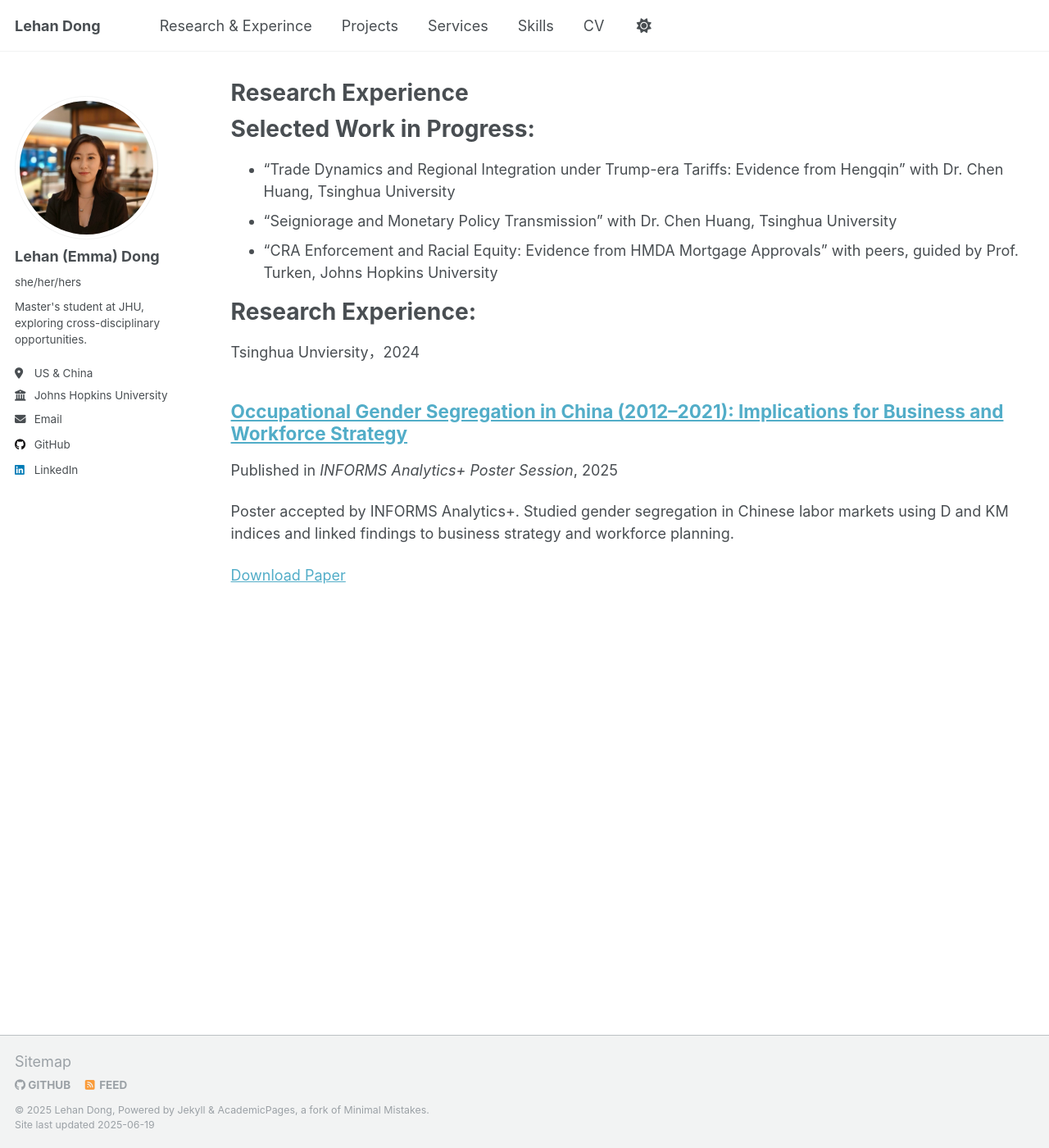
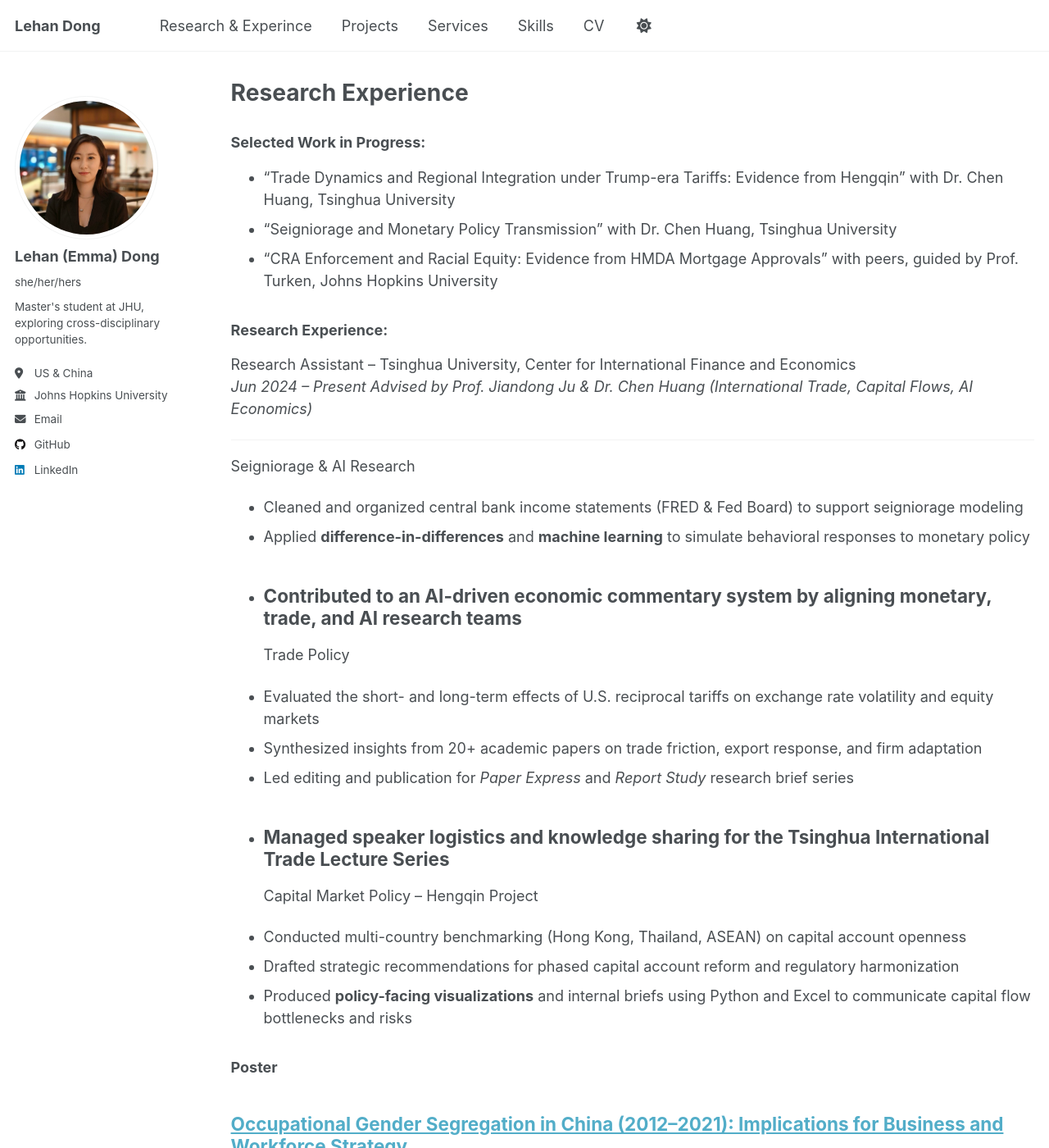
Before and after one commit to LehanDong/lehandongwebsite, a Jekyll site: the page built from _pages/publications.md, in a window 1280 px wide and 1400 px high. Shown: the whole window at 82% size. Built offline with Jekyll 4.4.1, drawn with Linux system fonts in a browser that asks for light colours.

Commit message:
Update publications.md

```diff
--- a/_pages/publications.md
+++ b/_pages/publications.md
@@ -6,16 +6,35 @@ author_profile: true
 ---
 {% include base_path %}
 
-Selected Work in Progress:
-======
+### Selected Work in Progress:
 * “Trade Dynamics and Regional Integration under Trump-era Tariffs: Evidence from Hengqin”  with Dr. Chen Huang, Tsinghua University
 * “Seigniorage and Monetary Policy Transmission” with Dr. Chen Huang, Tsinghua University
 * “CRA Enforcement and Racial Equity: Evidence from HMDA Mortgage Approvals” with peers, guided by Prof. Turken, Johns Hopkins University
 
-Research Experience:
-======
-Tsinghua Unviersity，2024
+### Research Experience:
+Research Assistant – Tsinghua University, Center for International Finance and Economics
+*Jun 2024 – Present*
+*Advised by Prof. Jiandong Ju & Dr. Chen Huang (International Trade, Capital Flows, AI Economics)*
 
+---
+Seigniorage & AI Research
+- Cleaned and organized central bank income statements (FRED & Fed Board) to support seigniorage modeling
+- Applied **difference-in-differences** and **machine learning** to simulate behavioral responses to monetary policy
+- Contributed to an AI-driven economic commentary system by aligning monetary, trade, and AI research teams
+---
+Trade Policy
+- Evaluated the short- and long-term effects of U.S. reciprocal tariffs on exchange rate volatility and equity markets
+- Synthesized insights from 20+ academic papers on trade friction, export response, and firm adaptation
+- Led editing and publication for *Paper Express* and *Report Study* research brief series
+- Managed speaker logistics and knowledge sharing for the **Tsinghua International Trade Lecture Series**
+---
+Capital Market Policy – Hengqin Project
+- Conducted multi-country benchmarking (Hong Kong, Thailand, ASEAN) on capital account openness
+- Drafted strategic recommendations for phased capital account reform and regulatory harmonization
+- Produced **policy-facing visualizations** and internal briefs using Python and Excel to communicate capital flow bottlenecks and risks
+
+
+### Poster
 {% if site.author.googlescholar %}
   <div class="wordwrap">You can also find my articles on <a href="{{site.author.googlescholar}}">my Google Scholar profile</a>.</div>
 {% endif %}
```
